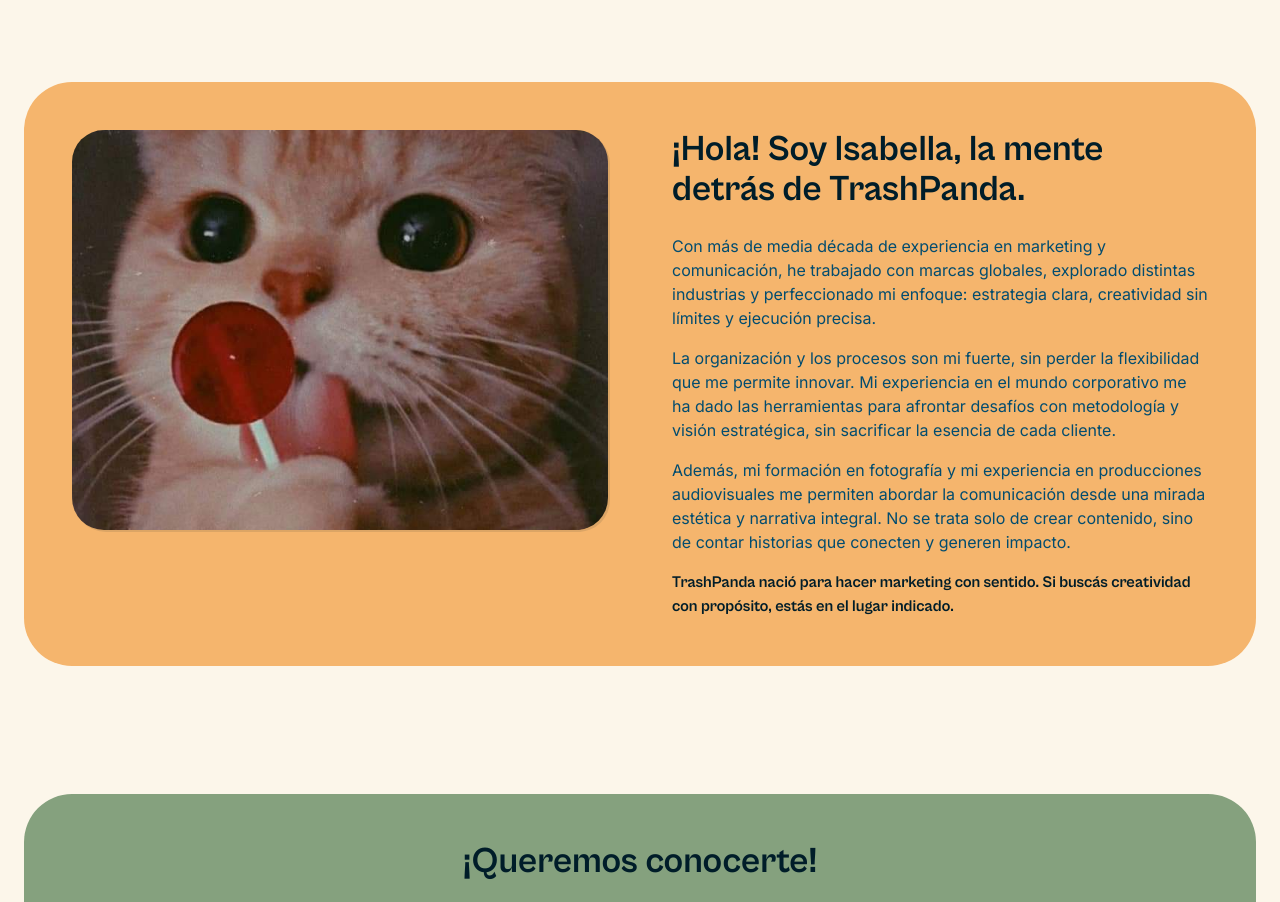
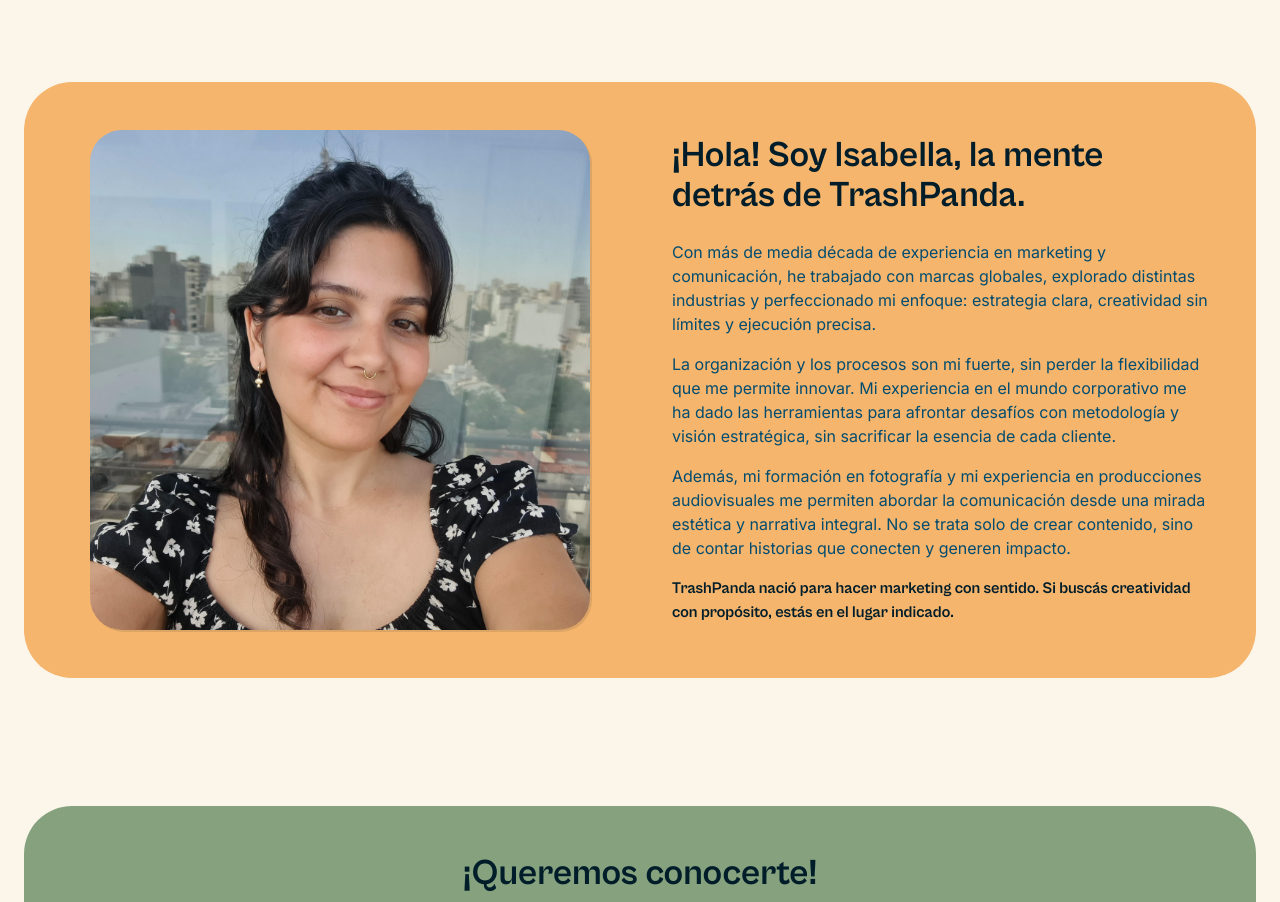
Before and after one commit to Marianov22/Isabella, a Next.js app: page / in a window 1280 px wide. Shown: the part 2160-3062 px from the top of the page. Built offline with nearby package versions, Linux system fonts and the light colour scheme.

Commit message:
foto de isabella

```diff
--- a/app/page.tsx
+++ b/app/page.tsx
@@ -248,13 +248,14 @@ export default function Home() {
       {/* About Isabella Section */}
       <section className="container mx-auto mt-16 sm:mt-32 px-6">
         <div className="bg-accent rounded-3xl p-8 sm:p-12">
-          <div className="grid grid-cols-1 sm:grid-cols-2 gap-8 sm:gap-16">
-            <div className="animate-float order-2 sm:order-1 relative h-[400px]">
+          <div className="grid grid-cols-1 sm:grid-cols-2 gap-8 sm:gap-16 items-center">
+            <div className="animate-float order-2 sm:order-1 relative w-full aspect-square max-w-[500px] mx-auto">
               <Image
-                src="/gatito.jpg"
+                src="/isa.jpg"
                 alt="Isabella - Fundadora de Trashpanda"
                 fill
                 className="rounded-2xl object-cover shadow-retro"
+                style={{ objectPosition: 'center 30%' }}
               />
             </div>
             <div className="animate-fadeIn order-1 sm:order-2">
```
Also changed, not shown: public/isa.jpg (added).
